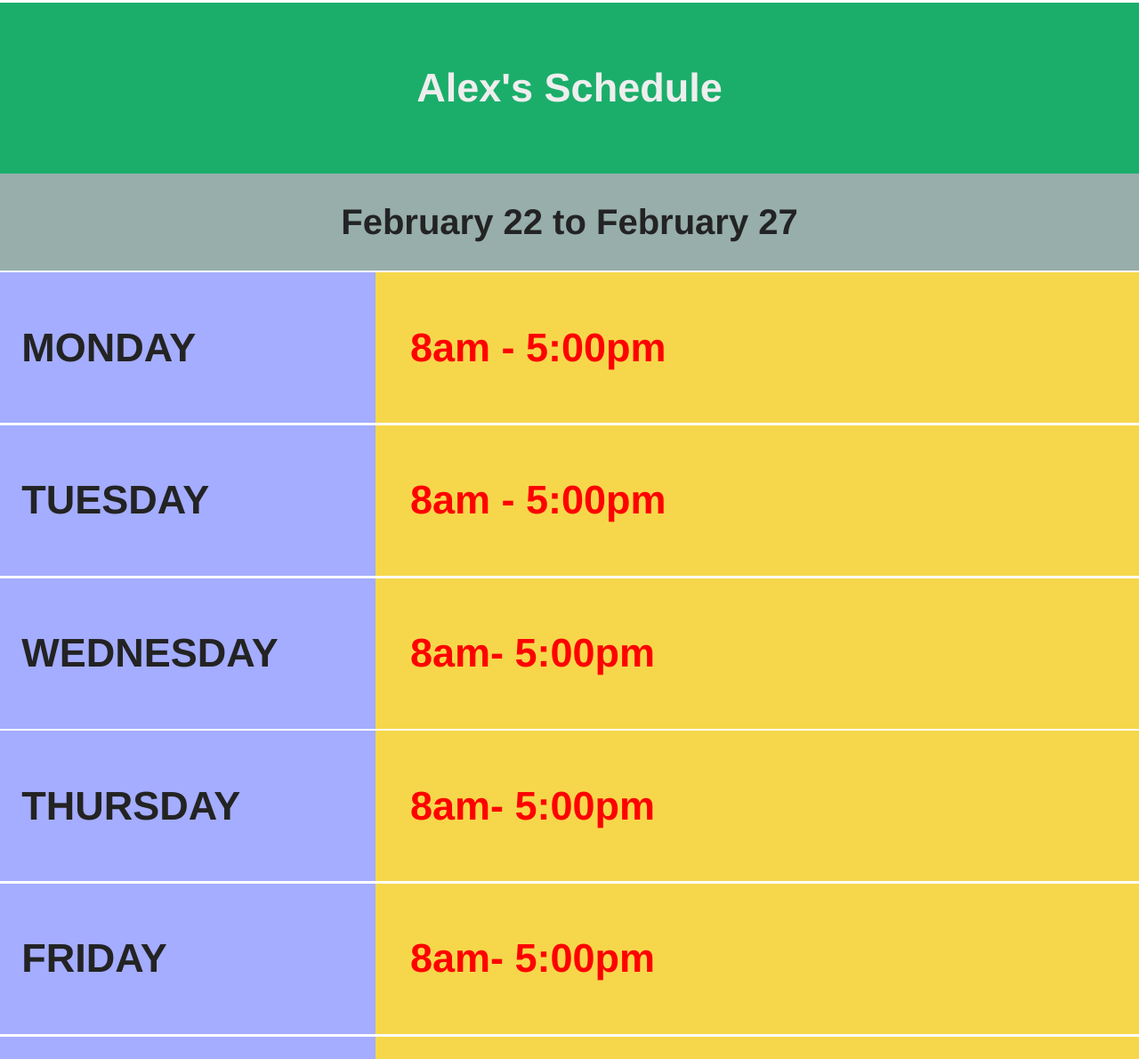
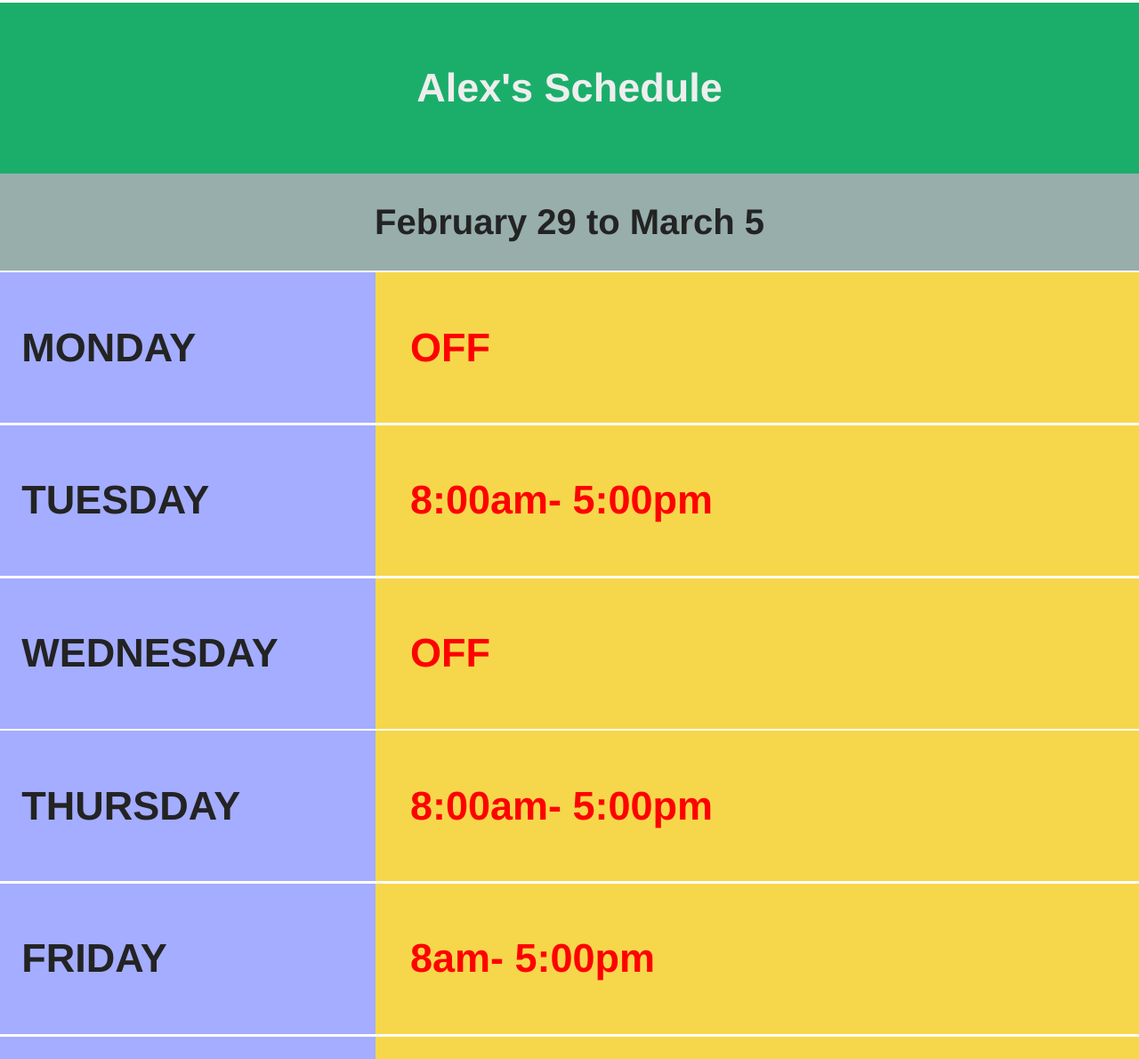
Before and after one commit to edgar-isla/ServiceSched, a plain HTML site: page index.html at #!/alex in a window 1280 px wide. Shown: the part 209-1399 px from the top of the page at 89% size. Drawn offline with nearby package versions, Linux system fonts and the light colour scheme; some packages are replaced by stand-ins of ours; a script that the page names is missing.

Commit message:
newest schedule

```diff
--- a/templates/EmpSched/Alex.html
+++ b/templates/EmpSched/Alex.html
@@ -1,23 +1,23 @@
 <button class="btnAcross" ui-sref="home"><i class="fa fa-arrow-left"></i>
     Go Back</button>
 <div class="hea">Alex's Schedule</div>
-<div class="he">February 22 to February 27</div>
+<div class="he">February 29 to March 5</div>
 <div class="row">
     <div class="col-sm-4 days" >MONDAY</div>
-    <div class="col-sm-8 hours">8am - 5:00pm</div>
+    <div class="col-sm-8 hours">OFF</div>
 </div>
 
 <div class="row">
     <div class="col-sm-4 days" >TUESDAY</div>
-    <div class="col-sm-8 hours">8am - 5:00pm</div>
+    <div class="col-sm-8 hours">8:00am- 5:00pm</div>
 </div>
 <div class="row">
     <div class="col-sm-4 days" >WEDNESDAY</div>
-    <div class="col-sm-8 hours">8am- 5:00pm</div>
+    <div class="col-sm-8 hours">OFF</div>
 </div>
 <div class="row">
     <div class="col-sm-4 days" >THURSDAY</div>
-    <div class="col-sm-8 hours">8am- 5:00pm</div>
+    <div class="col-sm-8 hours">8:00am- 5:00pm</div>
 </div>
 <div class="row">
     <div class="col-sm-4 days" >FRIDAY</div>
```
